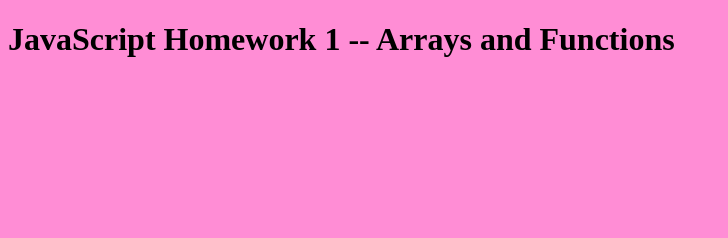
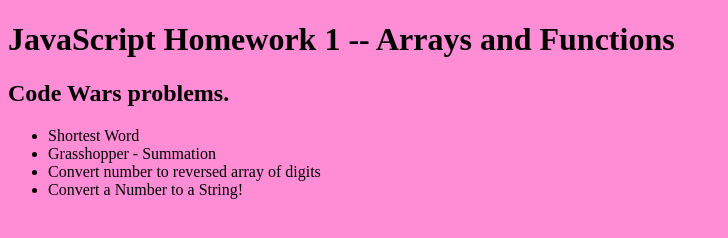
Before and after one commit to BreanneBryan/JavaScriptHomework1, a plain HTML site: page JS-day1-HW/index.html in a window 1280 px wide. Shown: the whole page, without its empty margins (0-728 px from the left). Drawn offline with Linux system fonts and the light colour scheme.

Commit message:
index.html

```diff
--- a/JS-day1-HW/index.html
+++ b/JS-day1-HW/index.html
@@ -10,5 +10,12 @@
 </head>
 <body>
     <h1>JavaScript Homework 1 -- Arrays and Functions</h1>
+        <h2>Code Wars problems.</h2>
+        <ul>
+            <li>Shortest Word</li>
+            <li>Grasshopper - Summation</li>
+            <li>Convert number to reversed array of digits</li>
+            <li>Convert a Number to a String!</li>
+    </ul>
 </body>
 </html>
```
